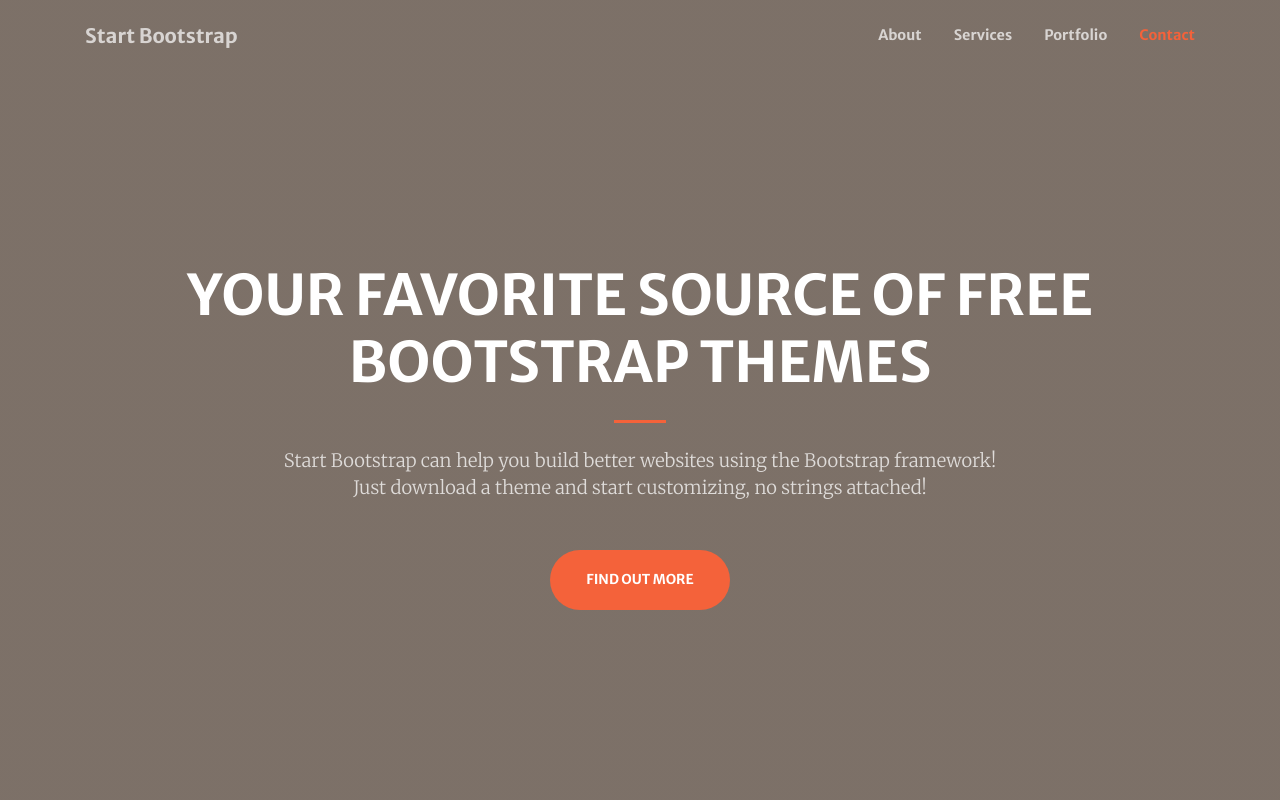
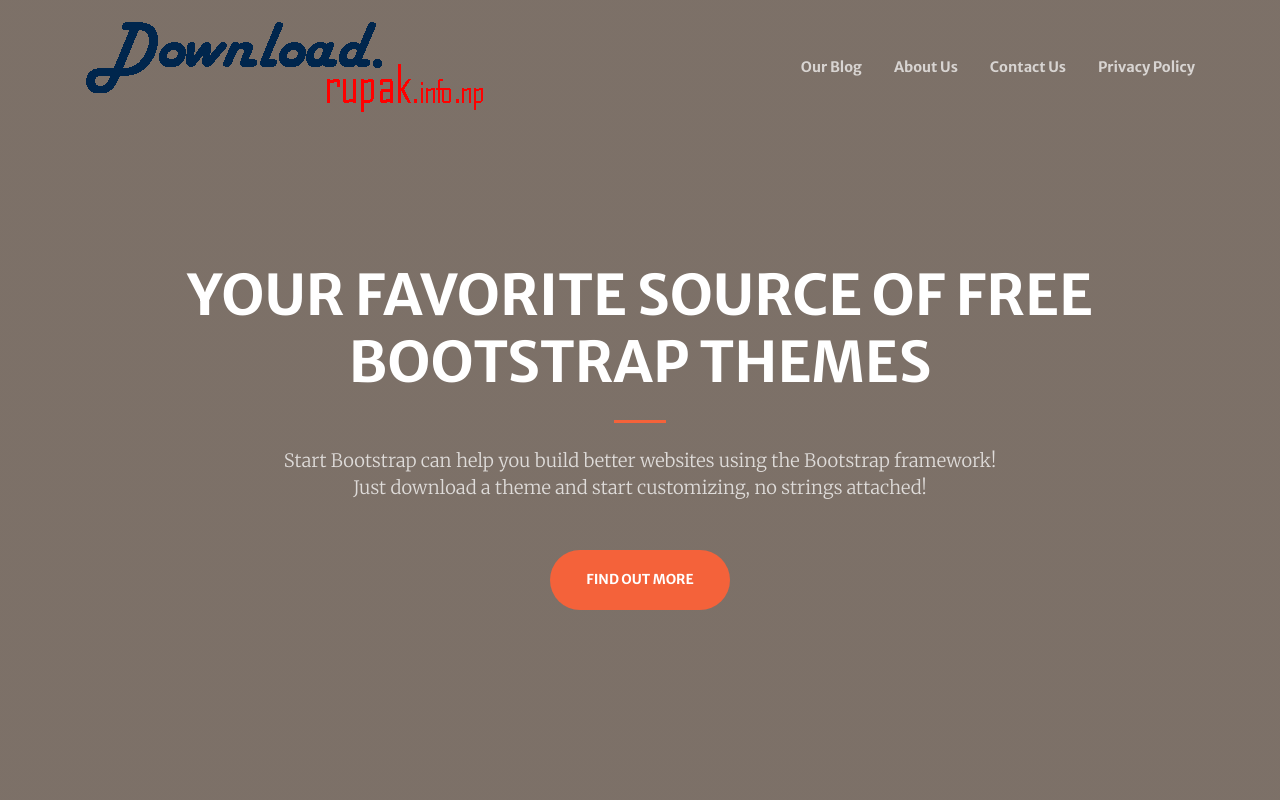
Before and after one commit to rupsrupak/rupsrupak.github.io, a plain HTML site: page index.html in a window 1280 px wide. Shown: the top 800 px of the page. Drawn offline with nearby package versions, Linux system fonts and the light colour scheme.

Commit message:
Add files via upload

```diff
--- a/index.html
+++ b/index.html
@@ -5,7 +5,7 @@
         <meta name="viewport" content="width=device-width, initial-scale=1, shrink-to-fit=no" />
         <meta name="description" content="" />
         <meta name="author" content="" />
-        <title>Creative - Start Bootstrap Theme</title>
+        <title>Download | Rupak's Blog</title>
         <!-- Favicon-->
         <link rel="icon" type="image/x-icon" href="img/favicon.png" />
         <!-- Font Awesome icons (free version)-->
@@ -22,14 +22,14 @@
         <!-- Navigation-->
         <nav class="navbar navbar-expand-lg navbar-light fixed-top py-3" id="mainNav">
             <div class="container">
-                <a class="navbar-brand js-scroll-trigger" href="#page-top">Start Bootstrap</a>
+                <a class="navbar-brand js-scroll-trigger" href="#page-top"><img src="../img/download_rupak_logo.png" alt="dl.rupak.info.np" title="Rupak's Blog Download Page"/></a>
                 <button class="navbar-toggler navbar-toggler-right" type="button" data-toggle="collapse" data-target="#navbarResponsive" aria-controls="navbarResponsive" aria-expanded="false" aria-label="Toggle navigation"><span class="navbar-toggler-icon"></span></button>
                 <div class="collapse navbar-collapse" id="navbarResponsive">
                     <ul class="navbar-nav ml-auto my-2 my-lg-0">
-                        <li class="nav-item"><a class="nav-link js-scroll-trigger" href="#about">About</a></li>
-                        <li class="nav-item"><a class="nav-link js-scroll-trigger" href="#services">Services</a></li>
-                        <li class="nav-item"><a class="nav-link js-scroll-trigger" href="#portfolio">Portfolio</a></li>
-                        <li class="nav-item"><a class="nav-link js-scroll-trigger" href="#contact">Contact</a></li>
+                        <li class="nav-item"><a target="_blank" class="nav-link js-scroll-trigger" href="https://www.rupak.info.np/">Our Blog</a></li>
+                        <li class="nav-item"><a target="_blank" class="nav-link js-scroll-trigger" href="https://www.rupak.info.np/p/about.html">About Us</a></li>
+                        <li class="nav-item"><a target="_blank" class="nav-link js-scroll-trigger" href="https://www.rupak.info.np/p/contact.html">Contact Us</a></li>
+                        <li class="nav-item"><a target="_blank" class="nav-link js-scroll-trigger" href="https://www.rupak.info.np/p/privacy-policy.html">Privacy Policy</a></li>
                     </ul>
                 </div>
             </div>
```
